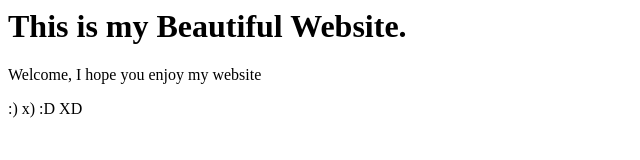
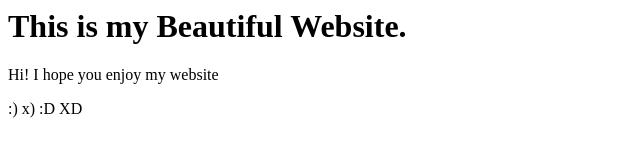
Before and after one commit to ToukirAhamedPigeon/awesome-repo, a plain HTML site: page index.html in a window 1280 px wide. Shown: the full height of the page, 0-640 px from the left. Drawn offline with Linux system fonts and the light colour scheme.

Commit message:
Changed Welcome to Hi

```diff
--- a/index.html
+++ b/index.html
@@ -1,6 +1,6 @@
 <html>
 <title>This is my Website</title>
 <h1>This is my Beautiful Website.</h1>
-<p>Welcome, I hope you enjoy my website</p>
+<p>Hi! I hope you enjoy my website</p>
 <p>:) x) :D XD</p>
 </html>
```
